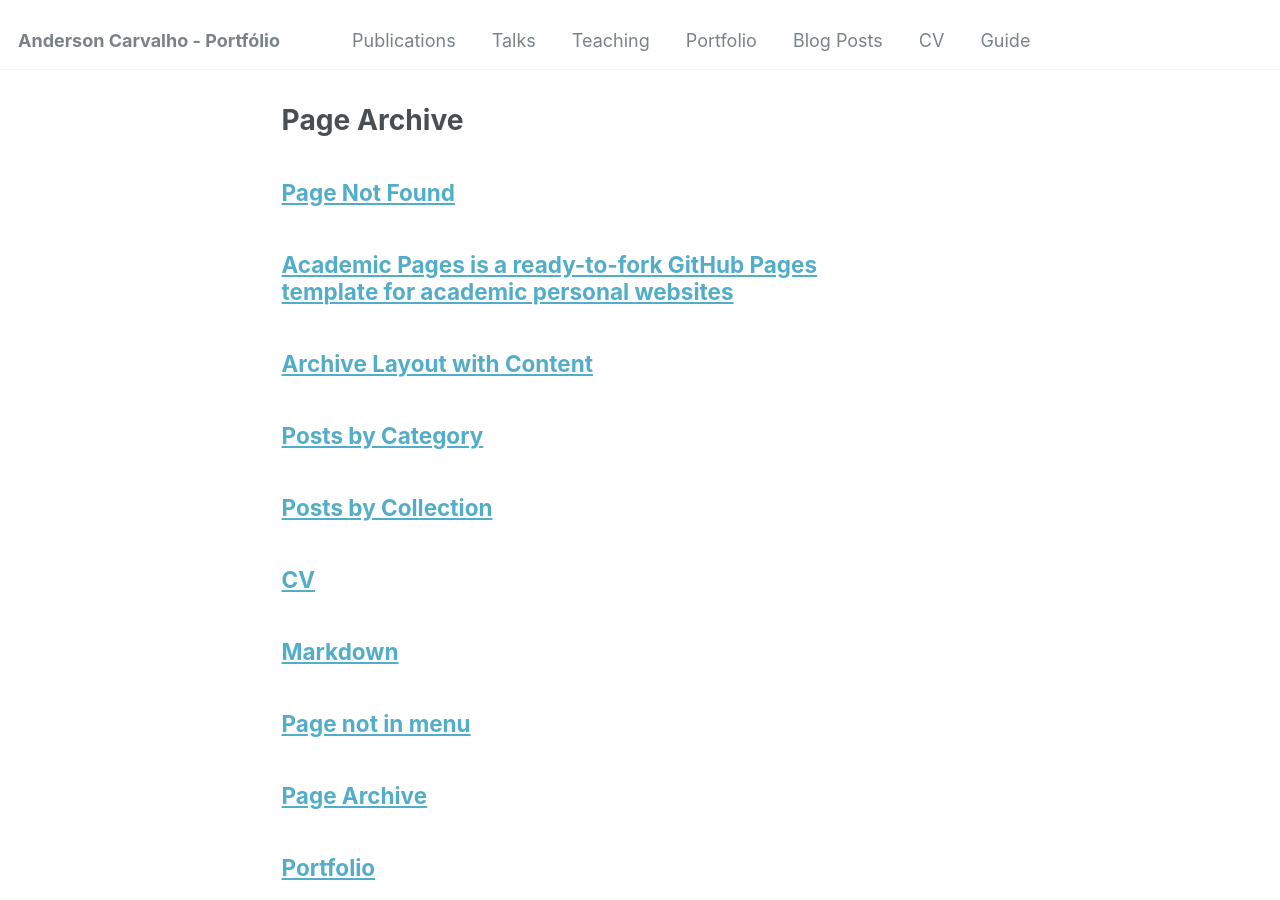
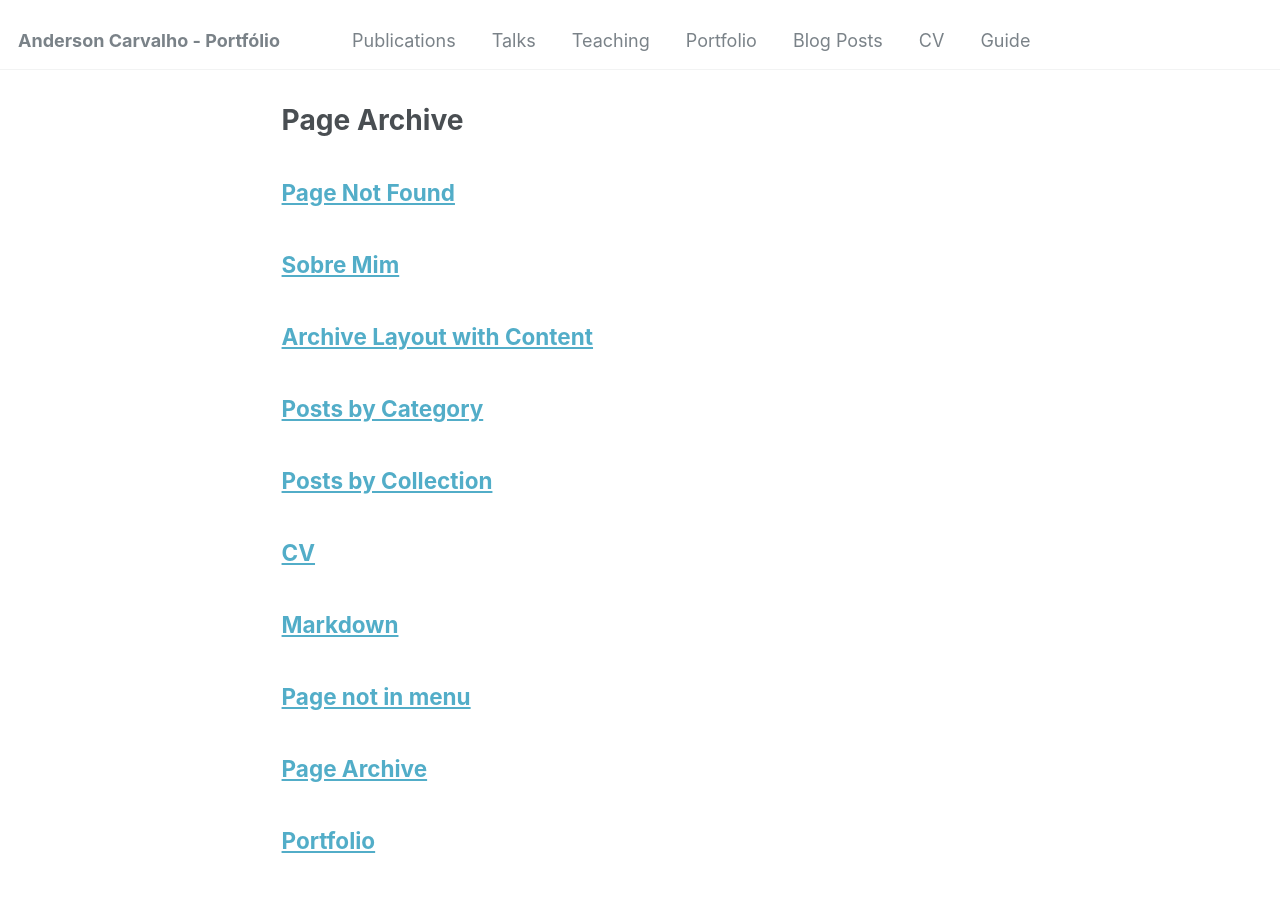
Before and after one commit to AndersonCarvalho96/andersoncarvalho.github.io, a Jekyll site: the page built from _pages/page-archive.html, in a window 1280 px wide and 900 px high. Built offline with Jekyll 4.4.1, drawn with Linux system fonts in a browser that asks for light colours; part of the change alters nothing that is shown.

Commit message:
Update about.md

```diff
--- a/_pages/about.md
+++ b/_pages/about.md
@@ -1,49 +1,23 @@
 ---
-permalink: /
-title: "Academic Pages is a ready-to-fork GitHub Pages template for academic personal websites"
+permalink: /sobre/
+title: "Sobre Mim"
 author_profile: true
 redirect_from:
   - /about/
   - /about.html
 ---
 
-This is the front page of a website that is powered by the [Academic Pages template](https://github.com/academicpages/academicpages.github.io) and hosted on GitHub pages. [GitHub pages](https://pages.github.com) is a free service in which websites are built and hosted from code and data stored in a GitHub repository, automatically updating when a new commit is made to the repository. This template was forked from the [Minimal Mistakes Jekyll Theme](https://mmistakes.github.io/minimal-mistakes/) created by Michael Rose, and then extended to support the kinds of content that academics have: publications, talks, teaching, a portfolio, blog posts, and a dynamically-generated CV. You can fork [this template](https://github.com/academicpages/academicpages.github.io) right now, modify the configuration and markdown files, add your own PDFs and other content, and have your own site for free, with no ads!
+#Sobre Mim#
 
-A data-driven personal website
-======
-Like many other Jekyll-based GitHub Pages templates, Academic Pages makes you separate the website's content from its form. The content & metadata of your website are in structured markdown files, while various other files constitute the theme, specifying how to transform that content & metadata into HTML pages. You keep these various markdown (.md), YAML (.yml), HTML, and CSS files in a public GitHub repository. Each time you commit and push an update to the repository, the [GitHub pages](https://pages.github.com/) service creates static HTML pages based on these files, which are hosted on GitHub's servers free of charge.
+Olá, sou Anderson, um desenvolvedor de sistemas apaixonado por tecnologia e sempre em busca de soluções inovadoras. Recentemente, me formei em Análise e Desenvolvimento de Sistemas pela FAETERJ-RIO, e ao longo da minha jornada, tive a oportunidade de contribuir significativamente para projetos na NAV Brasil, onde atuei como Estagiário de Desenvolvimento.
 
-Many of the features of dynamic content management systems (like Wordpress) can be achieved in this fashion, using a fraction of the computational resources and with far less vulnerability to hacking and DDoSing. You can also modify the theme to your heart's content without touching the content of your site. If you get to a point where you've broken something in Jekyll/HTML/CSS beyond repair, your markdown files describing your talks, publications, etc. are safe. You can rollback the changes or even delete the repository and start over - just be sure to save the markdown files! Finally, you can also write scripts that process the structured data on the site, such as [this one](https://github.com/academicpages/academicpages.github.io/blob/master/talkmap.ipynb) that analyzes metadata in pages about talks to display [a map of every location you've given a talk](https://academicpages.github.io/talkmap.html).
+Minhas experiências incluem o desenvolvimento de aplicativos internos, soluções de automação e melhorias de sistemas existentes. Durante meu estágio na NAV Brasil, desempenhei um papel crucial no desenvolvimento de aplicativos e soluções internas utilizando Power Apps, Power Automate, Microsoft Lists e Python. Colaborei com equipes para implementar melhorias nos sistemas existentes, criei documentação detalhada e forneci suporte técnico a outros departamentos.
 
-Getting started
-======
-1. Register a GitHub account if you don't have one and confirm your e-mail (required!)
-1. Fork [this template](https://github.com/academicpages/academicpages.github.io) by clicking the "Use this template" button in the top right.
-1. Go to the repository's settings (rightmost item in the tabs that start with "Code", should be below "Unwatch"). Rename the repository "[your GitHub username].github.io", which will also be your website's URL.
-1. Set site-wide configuration and create content & metadata (see below -- also see [this set of diffs](http://archive.is/3TPas) showing what files were changed to set up [an example site](https://getorg-testacct.github.io) for a user with the username "getorg-testacct")
-1. Upload any files (like PDFs, .zip files, etc.) to the files/ directory. They will appear at https://[your GitHub username].github.io/files/example.pdf.
-1. Check status by going to the repository settings, in the "GitHub pages" section
+Apesar de meu bom desempenho e contribuições, a empresa não pôde me efetivar devido à natureza pública da instituição, que tem planos de abrir concursos no futuro. Isso não reflete minha dedicação e resultados positivos, que foram reconhecidos pela equipe.
 
-Site-wide configuration
-------
-The main configuration file for the site is in the base directory in [_config.yml](https://github.com/academicpages/academicpages.github.io/blob/master/_config.yml), which defines the content in the sidebars and other site-wide features. You will need to replace the default variables with ones about yourself and your site's github repository. The configuration file for the top menu is in [_data/navigation.yml](https://github.com/academicpages/academicpages.github.io/blob/master/_data/navigation.yml). For example, if you don't have a portfolio or blog posts, you can remove those items from that navigation.yml file to remove them from the header.
+Acredito fortemente no poder da colaboração em equipe para a entrega de resultados de alta qualidade, e estou sempre disposto a enfrentar novos desafios na área de desenvolvimento de sistemas e, além disso, estou aberto a atuar em outras áreas relacionadas à tecnologia da informação, como análise de dados, infraestrutura, automação de processos e suporte técnico. Acredito que a diversificação de experiências me permite contribuir de maneira mais ampla e eficaz para as equipes e projetos.
 
-Create content & metadata
-------
-For site content, there is one markdown file for each type of content, which are stored in directories like _publications, _talks, _posts, _teaching, or _pages. For example, each talk is a markdown file in the [_talks directory](https://github.com/academicpages/academicpages.github.io/tree/master/_talks). At the top of each markdown file is structured data in YAML about the talk, which the theme will parse to do lots of cool stuff. The same structured data about a talk is used to generate the list of talks on the [Talks page](https://academicpages.github.io/talks), each [individual page](https://academicpages.github.io/talks/2012-03-01-talk-1) for specific talks, the talks section for the [CV page](https://academicpages.github.io/cv), and the [map of places you've given a talk](https://academicpages.github.io/talkmap.html) (if you run this [python file](https://github.com/academicpages/academicpages.github.io/blob/master/talkmap.py) or [Jupyter notebook](https://github.com/academicpages/academicpages.github.io/blob/master/talkmap.ipynb), which creates the HTML for the map based on the contents of the _talks directory).
+Além da parte técnica, sou motivado pela constante aprendizagem e estou em busca de sempre aprimorar minhas habilidades, como demonstrado pelos cursos que tenho realizado em Machine Learning e Lógica de Programação, entre outros.
 
-**Markdown generator**
-
-The repository includes [a set of Jupyter notebooks](https://github.com/academicpages/academicpages.github.io/tree/master/markdown_generator
-) that converts a CSV containing structured data about talks or presentations into individual markdown files that will be properly formatted for the Academic Pages template. The sample CSVs in that directory are the ones I used to create my own personal website at stuartgeiger.com. My usual workflow is that I keep a spreadsheet of my publications and talks, then run the code in these notebooks to generate the markdown files, then commit and push them to the GitHub repository.
-
-How to edit your site's GitHub repository
-------
-Many people use a git client to create files on their local computer and then push them to GitHub's servers. If you are not familiar with git, you can directly edit these configuration and markdown files directly in the github.com interface. Navigate to a file (like [this one](https://github.com/academicpages/academicpages.github.io/blob/master/_talks/2012-03-01-talk-1.md) and click the pencil icon in the top right of the content preview (to the right of the "Raw | Blame | History" buttons). You can delete a file by clicking the trashcan icon to the right of the pencil icon. You can also create new files or upload files by navigating to a directory and clicking the "Create new file" or "Upload files" buttons.
-
-Example: editing a markdown file for a talk
-![Editing a markdown file for a talk](/images/editing-talk.png)
-
-For more info
-------
-More info about configuring Academic Pages can be found in [the guide](https://academicpages.github.io/markdown/), the [growing wiki](https://github.com/academicpages/academicpages.github.io/wiki), and you can always [ask a question on GitHub](https://github.com/academicpages/academicpages.github.io/discussions). The [guides for the Minimal Mistakes theme](https://mmistakes.github.io/minimal-mistakes/docs/configuration/) (which this theme was forked from) might also be helpful.
+##O que me motiva##
+Acredito que a tecnologia tem o poder de transformar a forma como vivemos e trabalhamos. No meu tempo livre, adoro explorar novos projetos, aprender novas ferramentas e participar de comunidades de desenvolvimento. Estou sempre disposto a contribuir com ideias inovadoras para melhorar processos e otimizar resultados.
```
